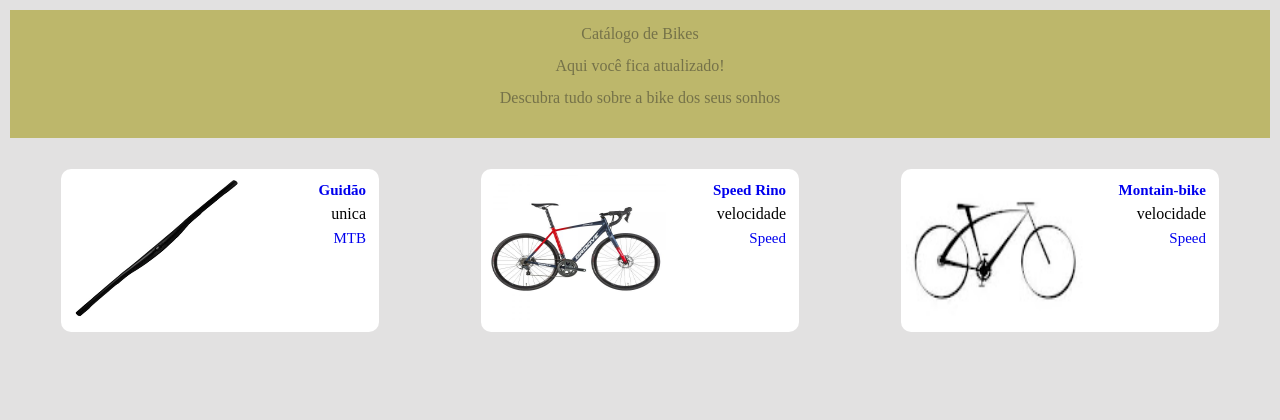
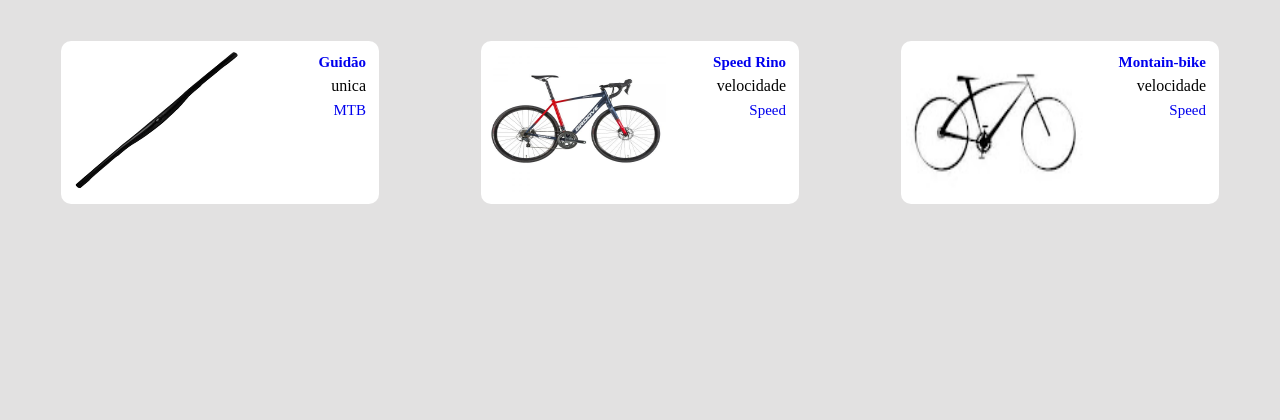
Before and after one commit to Elisp12/Alura-django, a Django app: page / in a window 1280 px wide. Shown: the part 49-469 px from the top of the page. Run offline with Django 5.2, Linux system fonts and the light colour scheme; data comes from the database, SQL or seed files in the repository.

Commit message:
corrigindo bug

```diff
--- a/templates/peca/informacao_item.html
+++ b/templates/peca/informacao_item.html
@@ -10,9 +10,7 @@
                         <img src="/static/css/base/media/unnamed.jpg" alt="sem imagem" class="infor_sem-imagem"> <!-- mostra essa -->
                     </div>
                 {% else %} <!-- caso o usuário adicionar img (mostra imagem do item)-->
-                    <a href=" informacao/{{ infor.index }}" class="link_img-card">
-                        <img class="infor_img-card" src="{{ infor.imagem.url }}" alt="">
-                    </a>
+                    <img class="infor_img-card" src="{{ infor.imagem.url }}" alt="">
                 {% endif %}
 
                 <ul class="infor_lista">
--- a/templates/peca/lista_peca.html
+++ b/templates/peca/lista_peca.html
@@ -2,16 +2,7 @@
 
 {% block content %}
     <div class="container__cards">
-        <section class="banner">
-            <h2 class="titulo_banner">
-                Catálogo de Bikes
-            </h2>
-            <p class="banner_texto">
-                Aqui você fica atualizado!
-            </p>
-            <p class="texto"> Descubra tudo sobre a bike dos seus sonhos</p>
 
-        </section>
         <div class="container_card">
             {% if lista_peca %} <!-- condicao para cards, caso não tenha cards -->
                 {% for lista in lista_peca %}
```
